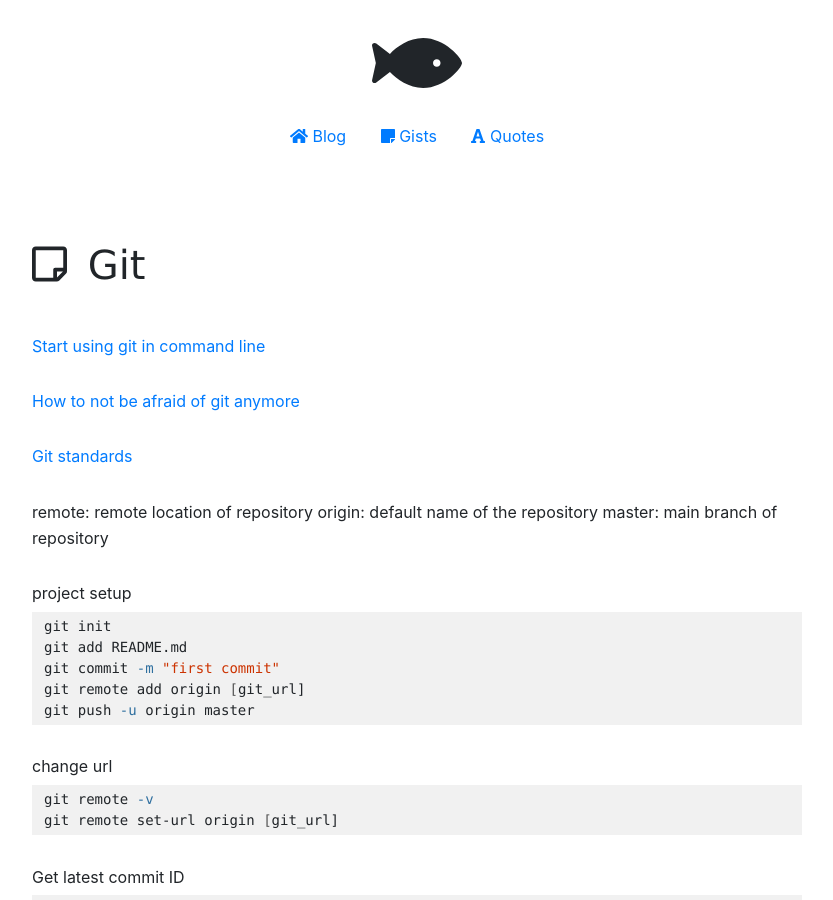
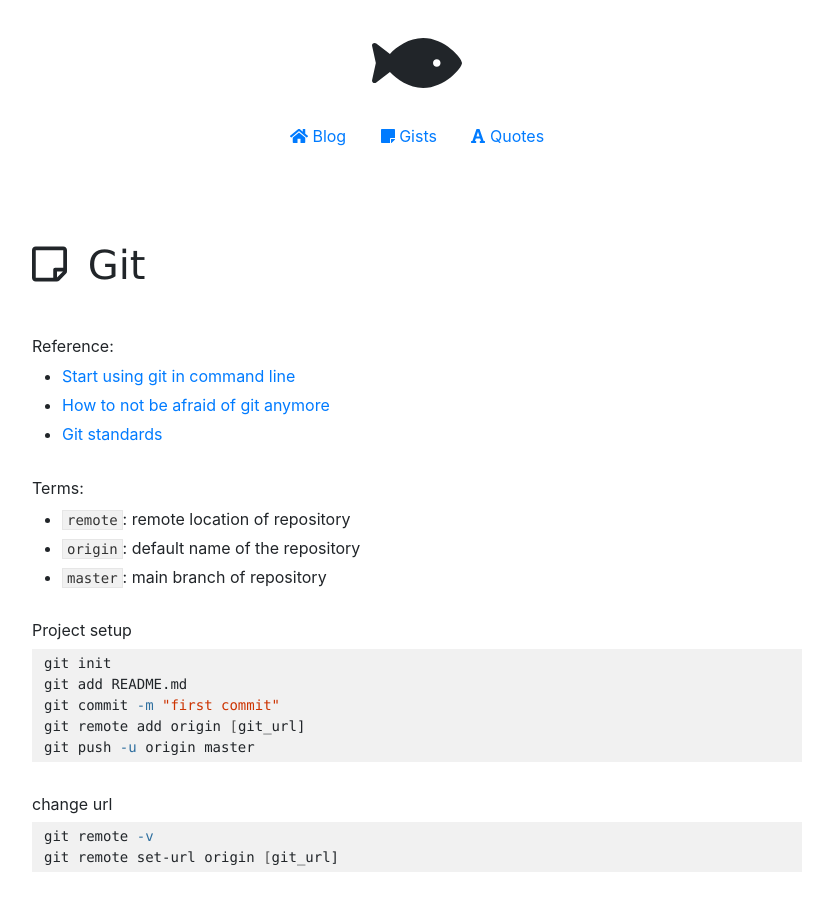
Before and after one commit to imantung/imantung.github.io, a Jekyll site: the page built from gist/git.md, in a window 1280 px wide and 900 px high. Shown: the whole window, without its empty margins (223-1056 px from the left). Built offline with Jekyll 4.4.1, drawn with Linux system fonts in a browser that asks for light colours; some of the changed lines change nothing that is shown.

Commit message:
update content

````diff
--- a/gist/git.md
+++ b/gist/git.md
@@ -3,17 +3,17 @@ layout: gist
 title: Git
 ---
 
-[Start using git in command line](https://docs.gitlab.com/ee/gitlab-basics/start-using-git.html)
+Reference:
+- [Start using git in command line](https://docs.gitlab.com/ee/gitlab-basics/start-using-git.html)
+- [How to not be afraid of git anymore](https://medium.freecodecamp.org/how-not-to-be-afraid-of-git-anymore-fe1da7415286)
+- [Git standards](https://gist.github.com/carlmjohnson/9c3a4507b432c5a03acd1e8830a02a50)
 
-[How to not be afraid of git anymore](https://medium.freecodecamp.org/how-not-to-be-afraid-of-git-anymore-fe1da7415286)
+Terms:
+- `remote`: remote location of repository
+- `origin`: default name of the repository
+- `master`: main branch of repository
 
-[Git standards](https://gist.github.com/carlmjohnson/9c3a4507b432c5a03acd1e8830a02a50)
-
-remote: remote location of repository
-origin: default name of the repository
-master: main branch of repository
-
-project setup
+Project setup
 ```bash
 git init
 git add README.md
````
